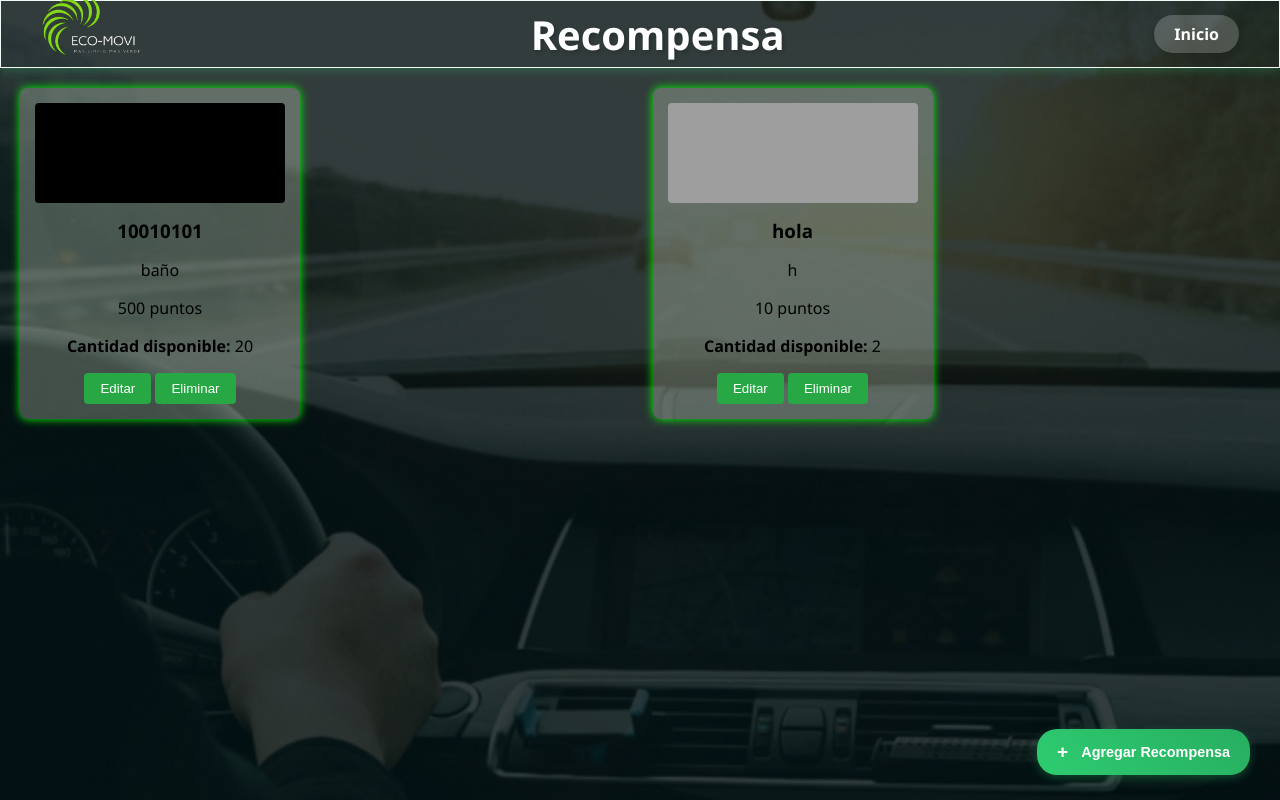
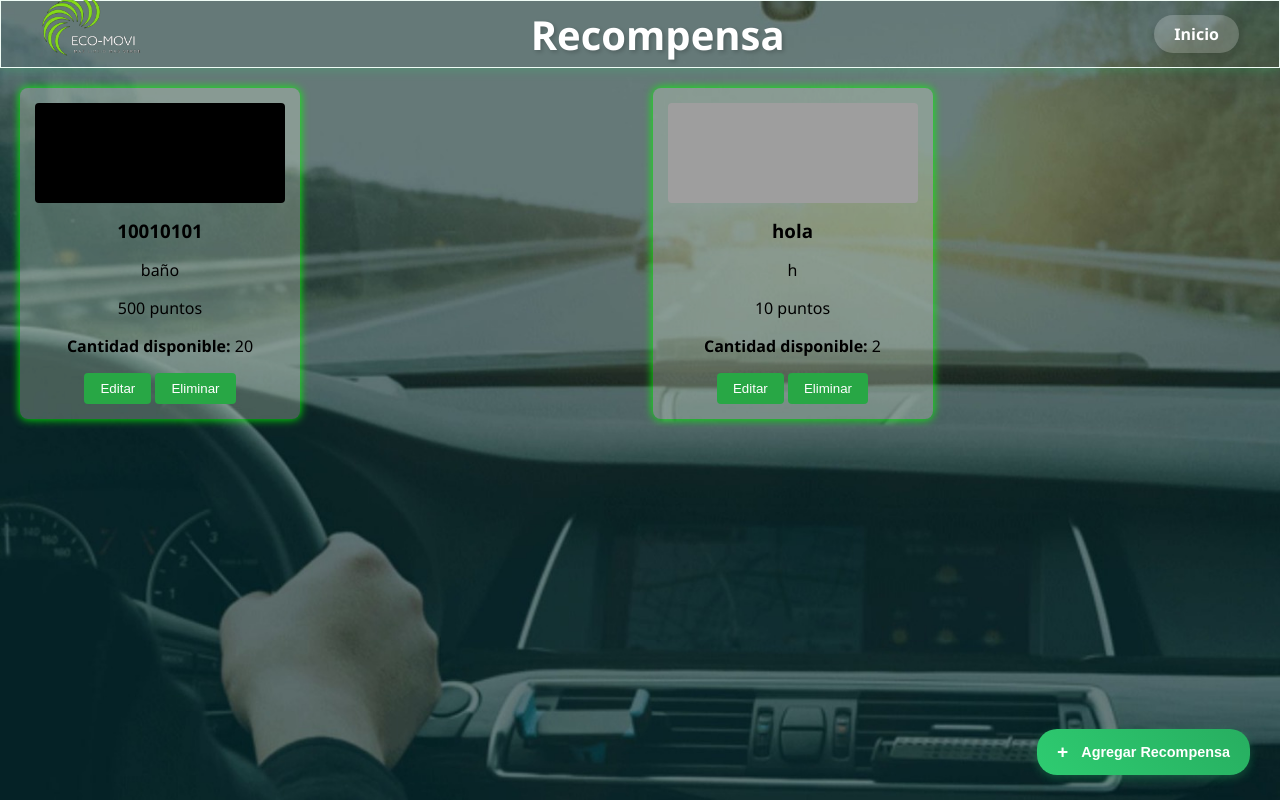
Before and after one commit to Ingkevin2024/ECOMOVIWEB, a PHP site: the page made by recompensa(Admi).php in a window 1280 px wide. Run offline with PHP 8.4, Linux system fonts and the light colour scheme; data comes from the database, SQL or seed files in the repository; grey boxes are pictures that could not be loaded.

Commit message:
Update recompensa(admi).css

```diff
--- a/recompensa(admi).css
+++ b/recompensa(admi).css
@@ -1,26 +1,14 @@
 body {
-    height: 100vh;
+    font-family: 'Segoe UI', Tahoma, Geneva, Verdana, sans-serif;
     margin: 0;
-    justify-content: center;
-    align-items: center;
-    background: url(images/fonfi.jpeg) no-repeat center center;
+    padding: 0;
+    background-image: url(fondoauto.jpg);
     background-size: cover;
+    background-position: center;
+    background-repeat: no-repeat;
     background-attachment: fixed;
-    font-family: 'Segoe UI', Tahoma, Geneva, Verdana, sans-serif;
-    position: relative;
+    color: rgb(0, 0, 0);
 }
-
-body::before {
-    content: '';
-    position: fixed;
-    top: 0;
-    left: 0;
-    width: 100%;
-    height: 100%;
-    background: rgba(0, 0, 0, 0.5);
-    z-index: -1;
-}
-
 
 header nav {
    border: 1px solid #effcf6;
@@ -398,7 +406,27 @@ nav a {
     border-color: #4CAF50;
     background-color: #f9f9f9;
 }
+titulo{
+    font-size: 2.5rem;
+    color: rgb(255, 255, 255);
+    font-family: "Ribeye Marrow", serif;
+    text-align: center;
+    flex-grow: 1;
+}
+@keyframes fade-in {
+    from {
+        opacity: 0;
+        transform: translateY(-50px);
+    }
+    to {
+        opacity: 1;
+        transform: translateY(0);
+    }
+}
 
+body {
+    animation: fade-in 2s ease-in-out;
+}
 
 /* Estilos adicionales para el botón de inicio */
 nav a {
@@ -682,10 +730,24 @@ nav a:hover {
     border-color: #4CAF50;
     background-color: #f9f9f9;
 }
-.titulo{
+titulo{
     font-size: 2.5rem;
     color: rgb(255, 255, 255);
     font-family: "Ribeye Marrow", serif;
     text-align: center;
     flex-grow: 1;
 }
+@keyframes fade-in {
+    from {
+        opacity: 0;
+        transform: translateY(-50px);
+    }
+    to {
+        opacity: 1;
+        transform: translateY(0);
+    }
+}
+
+body {
+    animation: fade-in 2s ease-in-out;
+}
```
Also changed, not shown: other parts of recompensa(admi).css (+42 -2 lines).
